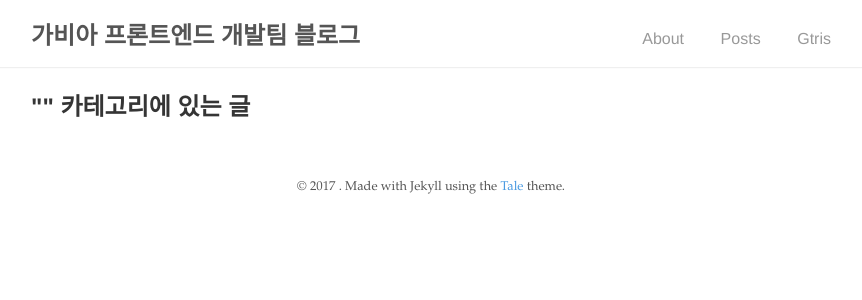
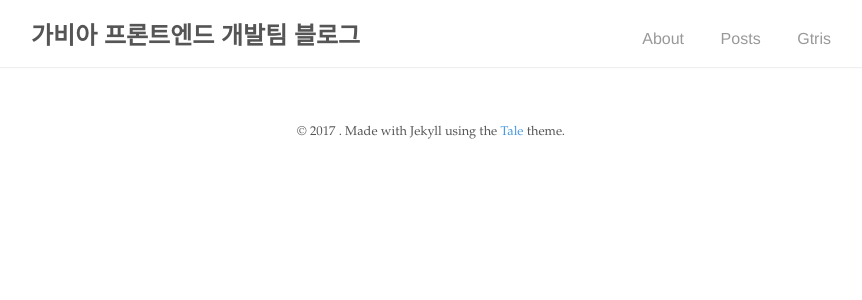
Before and after one commit to gabia-frontend-dev/gabia-frontend-dev.github.io, a Jekyll site: the page built from category.html, in a window 1280 px wide. Shown: the top 300 px of the page, without its empty margins (209-1071 px from the left). Built offline with Jekyll 4.4.1, drawn with Linux system fonts in a browser that asks for light colours; nearby versions of some CDN libraries.

Commit message:
문구 수정

```diff
--- a/category.html
+++ b/category.html
@@ -7,7 +7,7 @@ permalink: /category
 {% assign esc_ctgname="{{ hash }}" %}
 
 <div id="post-list">
-  <h2 class="title is-2">"{{ esc_ctgname }}" 카테고리에 있는 글</h2>
+  <h2 class="title is-2">{{ esc_ctgname }}</h2>
   <ul>
     <li v-for="p in posts" v-if="p.categories.indexOf(hash) != -1">
       <a v-bind:href="p.url">{{ esc_title }}</a> <small>{{ esc_date }}</small>
```
